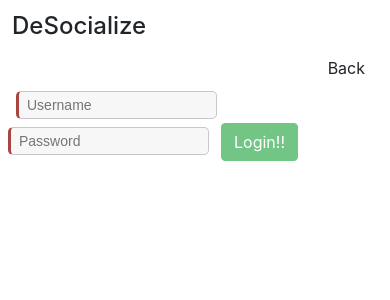
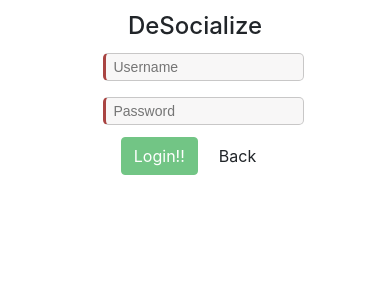
Before and after one commit to saranshgupta1995/Just-A-Forum, an Angular app: page /home in a window 390 px wide. Both pictures are taken after a click on the button "Login". Shown: the top 300 px of the page. Built offline with nearby package versions, Linux system fonts and the light colour scheme.

Commit message:
login responsive --1

```diff
--- a/src/app/modules/login/login.component.html
+++ b/src/app/modules/login/login.component.html
@@ -1,14 +1,19 @@
-<button (click)="backFromLogin();" class="btn btn-default basic-margin-sm no-bg" style="float: right;">Back</button>
-<form style="float: right;"(ngSubmit)="onLoginAttempt()" #loginForm="ngForm">
-    <div class="same-line basic-margin-md">
+<div class="row">
+    <div class="col-md-12">
+
+        <form (ngSubmit)="onLoginAttempt()" #loginForm="ngForm" style="float: right;">
+            <div class="same-line basic-margin-md sm-row">
                 <label class="sr-only" for="userName">User Name</label>
-        <input class="header-input-box" id="userName" placeholder="Username" pattern="[a-z0-9_-]+" maxlength="20" minlength="7" name="userName"
+                <input class="header-input-box" id="userName" placeholder="Username" pattern="[A-Za-z0-9_-]+" minlength="4" name="userName"
                     required [(ngModel)]="userName" type="text">
             </div>
-    <div class="same-line basic-margin-md">
+            <div class="same-line basic-margin-md sm-row">
                 <label class="sr-only" for="password">Password</label>
                 <!-- TODO add password regex -->
                 <input class="header-input-box" id="password" placeholder="Password" name="password" required [(ngModel)]="password" type="text">
             </div>
             <button [disabled]="loginForm.invalid" class="btn btn-success basic-margin-sm" type="submit">Login!!</button>
+            <button (click)="backFromLogin();" class="btn btn-default basic-margin-sm no-bg">Back</button>
         </form>
+    </div>
+</div>
--- a/src/app/modules/sexy-navbar/sexy-navbar.component.html
+++ b/src/app/modules/sexy-navbar/sexy-navbar.component.html
@@ -1,16 +1,16 @@
 <form class="navbar-form navbar-left" role="search">
     <div class="row basic-padding-md">
-        <div class="col-md-4">
-            <h4 class="basic-margin-sm" >DeSocialize</h4>
+        <div class="col-sm-3">
+            <h4 class="basic-margin-sm">DeSocialize</h4>
         </div>
-        <div [@shrinker]="buttonViewState" class="col-md-8" *ngIf="(!loginFormView) && (!signupFormView)">
+        <div [@shrinker]="buttonViewState" class="col-sm-9" *ngIf="(!loginFormView) && (!signupFormView)">
             <button class="basic-margin-sm btn float-sm-right no-bg" (click)="toggleToLogin()">Login</button>
             <button class="basic-margin-sm btn float-sm-right no-bg" (click)="toggleToSignup()">SignUp</button>
         </div>
-        <div *ngIf="loginFormView" [@shrinker]="loginFormViewState" class="col-md-8">
+        <div *ngIf="loginFormView" [@shrinker]="loginFormViewState" class="col-md-9">
             <app-login (onReturn)="toggleToHomeNav('login');"></app-login>
         </div>
-        <div *ngIf="signupFormView" [@shrinker]="signupFormViewState" class="col-md-8">
+        <div *ngIf="signupFormView" [@shrinker]="signupFormViewState" class="col-md-9">
             <app-signup (onReturn)="toggleToHomeNav('signup');"></app-signup>
         </div>
     </div>
--- a/src/styles.css
+++ b/src/styles.css
@@ -32,3 +32,26 @@
 .no-bg{
     background: none;
 }
+
+
+@media only screen and (max-width: 576px) {
+    .col-sm-1,.col-sm-2,.col-sm-3,.col-sm-4,.col-sm-5,.col-sm-6, .col-sm-7, .col-sm-8, .col-sm-9, .col-sm-10, .col-sm-11, .col-sm-12{
+        display: inline-block;
+        width: 100%;
+        text-align: center;
+    }
+
+    .sm-row{
+        display:inline-block;
+        width: 100%;
+        text-align: center;
+    }
+}
+
+@media only screen and (max-width: 768px) {
+ .col-md-1,.col-md-2,.col-md-3,.col-md-4,.col-md-5,.col-md-6, .col-md-7, .col-md-8, .col-md-9, .col-md-10, .col-md-11, .col-md-12{
+        display: inline-block;
+        width: 100%;
+        text-align: center;
+    }
+}
```
Lines whose indentation alone changed are shown as unchanged.
